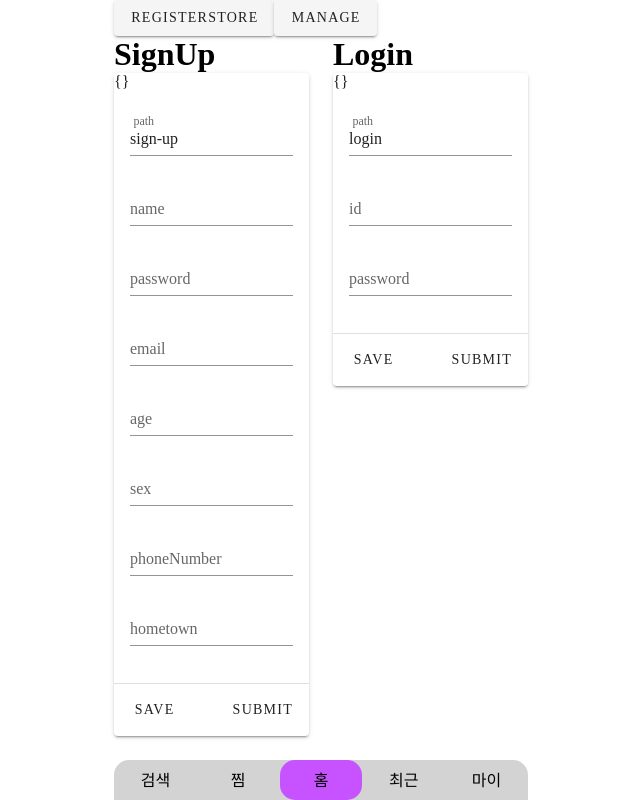
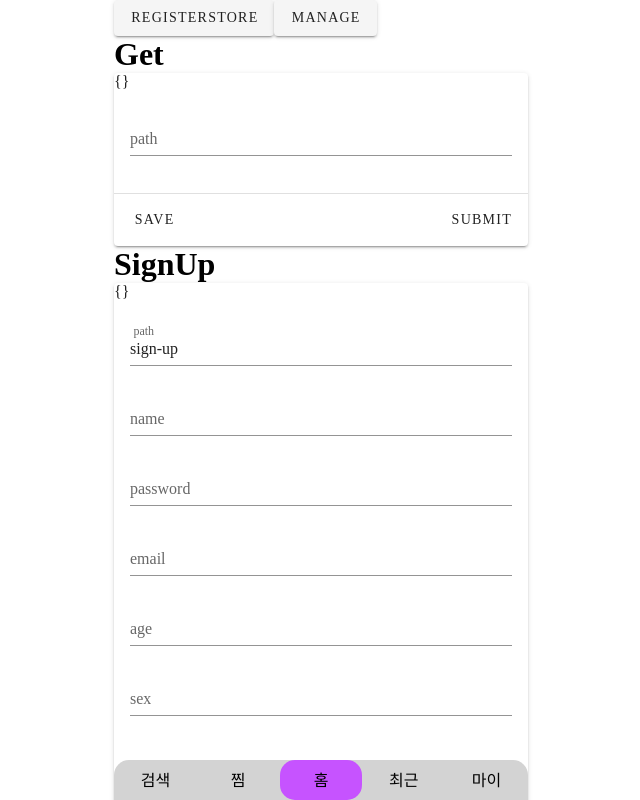
Before and after one commit to heoshin/TableEyes-test3, a Vue app: page /manage in a window 1280 px wide. Shown: the top 800 px of the page, without its empty margins (319-959 px from the left). Built offline with nearby package versions, Linux system fonts and the light colour scheme.

Commit message:
Manage 최적화

```diff
--- a/public/index.html
+++ b/public/index.html
@@ -8,6 +8,7 @@
     <title><%= htmlWebpackPlugin.options.title %></title>
     <link rel="stylesheet" href="https://fonts.googleapis.com/css?family=Roboto:100,300,400,500,700,900">
     <link rel="stylesheet" href="https://use.fontawesome.com/releases/v5.8.2/css/all.css" integrity="sha384-hWVjflwFxL6sNzntih27bfxkr27PmbbK/iSvJ+a4+0owXq79v+lsFkW54bOGbiDQ" crossorigin="anonymous">
+    <script src="http://code.jquery.com/jquery-1.9.1.js"></script>
   </head>
   <body>
     <noscript>
--- a/src/views/Manage.vue
+++ b/src/views/Manage.vue
@@ -1,15 +1,11 @@
 <template>
   <div>
-    <v-row justify="center">
-      <v-col cols="12" sm="10" md="8" lg="6">
-        <h1>SignUp</h1>
-        <SubmitBox :submitKeys="signUpKeys" path="sign-up" />
-      </v-col>
-      <v-col cols="12" sm="10" md="8" lg="6">
-        <h1>Login</h1>
-        <SubmitBox :submitKeys="loginKeys" path="login" />
-      </v-col>
-    </v-row>
+    <h1>Get</h1>
+    <SubmitBox type="get" />
+    <h1>SignUp</h1>
+    <SubmitBox :submitKeys="signUpKeys" path="sign-up" />
+    <h1>Login</h1>
+    <SubmitBox :submitKeys="loginKeys" path="login" />
   </div>
 </template>
 
--- a/src/views/StoreList.vue
+++ b/src/views/StoreList.vue
@@ -34,13 +34,11 @@ export default {
     sendPost() {
       console.log("sendPost");
       let params = {
-        location: 10
+        location: 10,
       };
-      axios
-        .post("http://koldin.myddns.me:4004/sort/", params)
-        .then((res) => {
-          console.log(res);
-        });
+      axios.post("http://koldin.myddns.me:4004/sort/", params).then((res) => {
+        console.log(res);
+      });
     },
     sendGet() {
       axios.get("http://koldin.myddns.me:4004/store").then((res) => {
@@ -48,11 +46,9 @@ export default {
       });
     },
     sendDelete() {
-      axios
-        .delete("http://koldin.myddns.me:4004/store/" + 40)
-        .then((res) => {
-          console.log(res);
-        });
+      axios.delete("http://koldin.myddns.me:4004/store/" + 40).then((res) => {
+        console.log(res);
+      });
     },
     sendPatch() {
       axios
@@ -121,9 +117,20 @@ export default {
     },
   },
   mounted() {
-    axios.get("http://koldin.myddns.me:4004/store/type/id/category").then((response) => {
-      console.log(response)
-      this.stores = response.data;
+    // axios
+    //   .get("http://koldin.myddns.me:4004/store/type/id/category")
+    //   .then((response) => {
+    //     console.log(response);
+    //     this.stores = response.data;
+    //   });
+
+    $.ajax({
+      url: "http://koldin.myddns.me:4004/store/type/id/category",
+      type: "get",
+      success: (res) => {
+        console.log(res);
+        this.stores = res;
+      },
     });
   },
   components: {
@@ -138,7 +145,8 @@ export default {
   margin: 0;
 }
 .map {
-  width: inherit;  height: 300px;
+  width: inherit;
+  height: 300px;
   margin: 0 auto;
   background: lightgray;
 }
```
